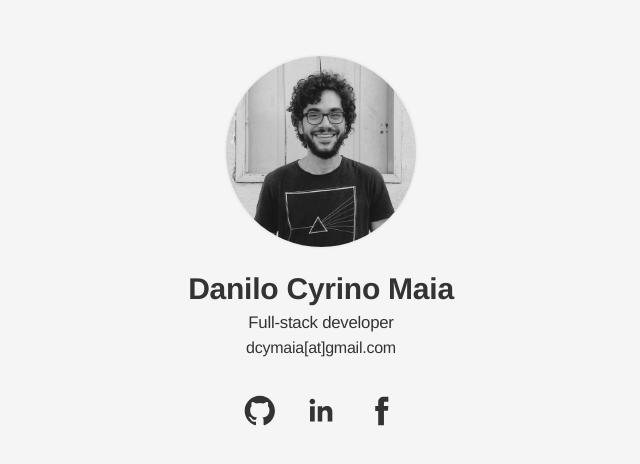
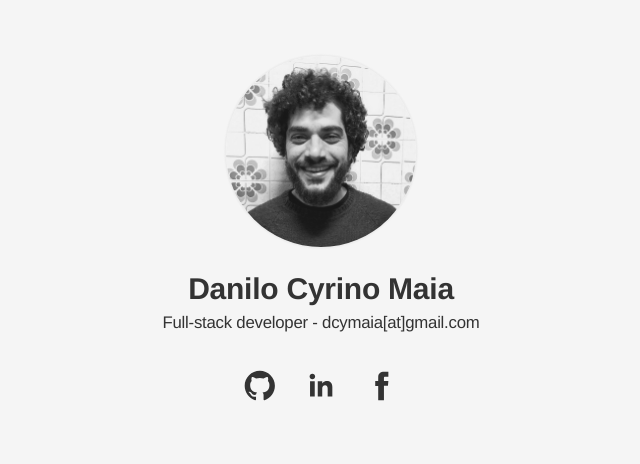
Before and after one commit to dcymaia/dcymaia.github.io, a plain HTML site: page index.html in a window 1280 px wide. Shown: the whole page, without its empty margins (319-959 px from the left). Drawn offline with Linux system fonts and the light colour scheme.

Commit message:
add new profile picture

```diff
--- a/index.html
+++ b/index.html
@@ -12,11 +12,10 @@
 
     <body>
      	<section class="avatar">
-     		<img itemprop="image" alt="Danilo Cyrino Maia" src="static/img/danilo-cyrino-maia-512.jpg" sizes="(min-width: 960px) 38vw, 19vw" srcset="static/img/danilo-cyrino-maia-512.jpg 512w, static/img/danilo-cyrino-maia-256.jpg 256w, , static/img/danilo-cyrino-maia-128.jpg 128w">
+     		<img itemprop="image" alt="Danilo Cyrino Maia" src="static/img/danilo-cyrino-maia-512_last.jpg" sizes="(min-width: 960px) 38vw, 19vw" srcset="static/img/danilo-cyrino-maia-512_last.jpg 512w, static/img/danilo-cyrino-maia-256_last.jpg?v=1 256w, , static/img/danilo-cyrino-maia-128_last.jpg?v=1 128w">
      		<h1>
           <span class="br name">Danilo Cyrino Maia</span>
-					<span class="br info">Full-stack developer</span>
-          <a class="email" href="javascript://">dcymaia[at]gmail.com</a>
+					<span class="br info">Full-stack developer - dcymaia[at]gmail.com</span>
         </h1>
      	</section>
 
```
Also changed, not shown: static/img/danilo-cyrino-maia-128_last.jpg (added), static/img/danilo-cyrino-maia-256_last.jpg (added), static/img/danilo-cyrino-maia-512_last.jpg (added), 1 other file.
